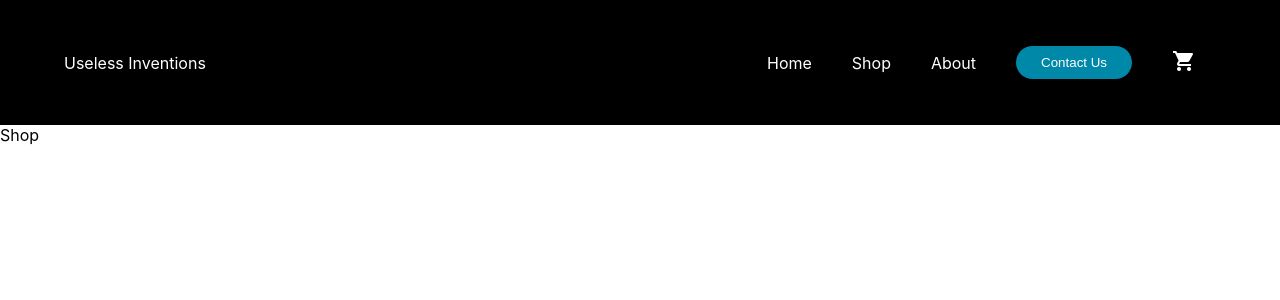
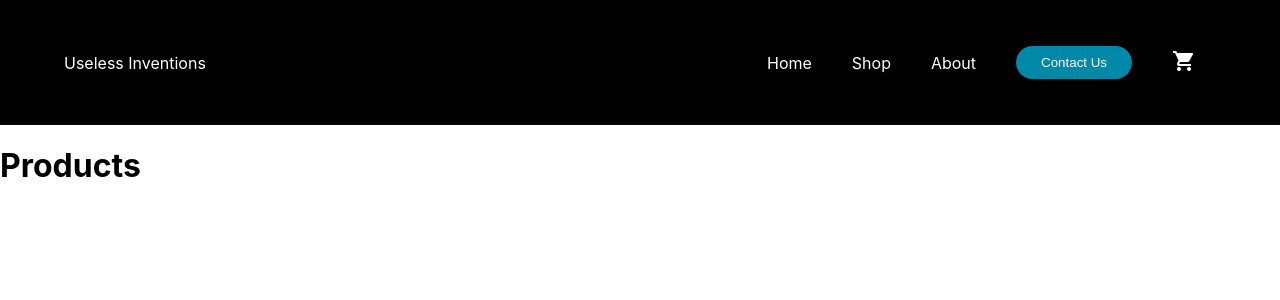
Before and after one commit to wise-guru/shopping-cart, a React (Create React App) app: page /shop in a window 1280 px wide. Shown: the top 300 px of the page. Built offline with nearby package versions, Linux system fonts and the light colour scheme.

Commit message:
Add products array

```diff
--- a/src/components/Shop.js
+++ b/src/components/Shop.js
@@ -1,8 +1,30 @@
+import Shades from "../Assets/products/shades.webp";
+import Boots from "../Assets/products/boots.jpg";
+import Stopper from "../Assets/products/stopper.webp";
+import Umbrella from "../Assets/products/shoeumbrellas.png";
+import Rock from "../Assets/products/rock.png";
+import WateringCan from "../Assets/products/wateringCan.jpg";
+import Baguette from "../Assets/products/baguette.webp";
+import SleepingBag from "../Assets/products/sleepingBag.jpg";
+import Airstick from "../Assets/products/airstick.webp";
+
 function Shop() {
+  const products = [
+    { name: "SunShaders", image: Shades, id: 1 },
+    { name: "Uncomfortable Rain Boots", image: Boots, id: 2 },
+    { name: "Shopper Stopper", image: Stopper, id: 3 },
+    { name: "Shoe Umbrella", image: Umbrella, id: 4 },
+    { name: "USB pet rock", image: Rock, id: 5 },
+    { name: "Watering Can ", image: WateringCan, id: 6 },
+    { name: "The Baguette Pack", image: Baguette, id: 7 },
+    { name: "Walking Sleeping Bag", image: SleepingBag, id: 8 },
+    { name: "Airstick", image: Airstick, id: 9 },
+  ];
+
   return (
-    <div>
-      <div>Shop</div>
-    </div>
+    <main>
+      <h1>Products</h1>
+    </main>
   );
 }
 
```
